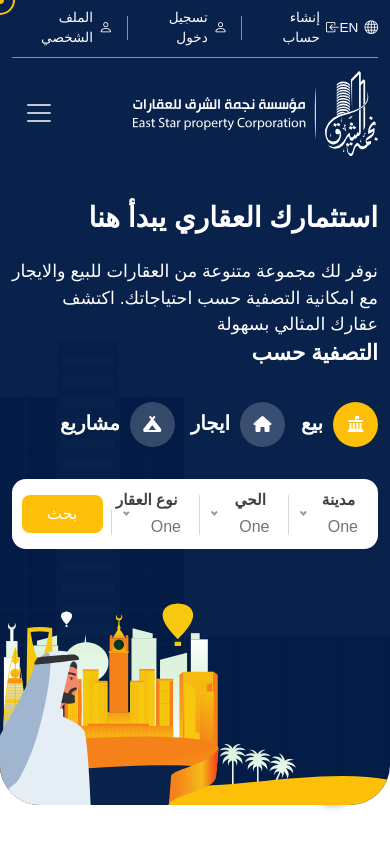
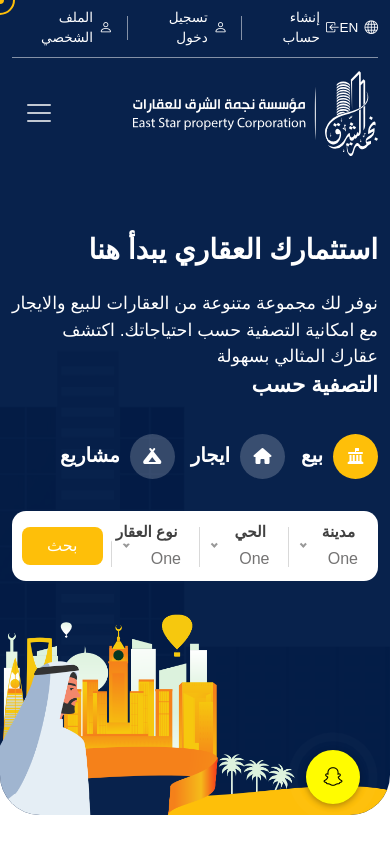
Before and after one commit to wesam-sakr/negmetAlsharq, a plain HTML site: page index.html in a window 390 px wide. Shown: the top 844 px of the page. Drawn offline with Linux system fonts and the light colour scheme; a web font is replaced by a local one.

Commit message:
hero image

```diff
--- a/css/style.css
+++ b/css/style.css
@@ -154,7 +154,7 @@
   position: fixed;
   bottom: 110px;
   inset-inline-start: 30px;
-  z-index: 9;
+  z-index: 11;
 }
 
 .fixed-icon a i {
@@ -168,7 +168,6 @@
   border-radius: 50%;
   box-shadow: 0 2px 6px 0 rgb(0 0 0 / 30%);
   transition: .5s;
-  z-index: 8708;
   font-size: 20px;
   width: 54px;
   height: 54px
@@ -680,8 +679,7 @@ ul {
   position: absolute;
   inset-inline-end: 0;
   bottom: 0;
-  max-height: 100%;
-  /* width: auto; */
+  width: 70%;
 }
 
 [dir='ltr'] .heroSec .hero-image {
@@ -1562,8 +1560,8 @@ footer .sub-footer span {
   .hero-content {
     width: 60%;
   }
-  .hero-content p{
-    width: 60%;
+  .hero-content p {
+    width: 74%;
   }
  }
 @media (max-width: 991.8px) {
@@ -1603,21 +1601,20 @@ footer .sub-footer span {
     margin-block: 8px;
   }
 
+  .heroSec {
+    padding-block: 4rem 0;
+  }
   /* hero section */
-  .heroSec {
-    height: 75vh;
-    padding-block: 4rem 8rem;
-  }
-
+  .heroSec .hero-image {
+    width: 100%;
+    position: relative;
+  }
 
   .hero-content {
     width: 78%;
-  }
-
-  .heroSec .hero-image {
-    width: 130%;
-    height: unset;
-  }
+    margin-bottom: 2rem;
+  }
+
 
   /* profile */
   .profile .profile-data .my-aqars .card {
@@ -1680,7 +1677,7 @@ footer .sub-footer span {
 
   .heroSec {
     height: unset;
-    padding-block: 2rem 16rem;
+    /* padding-block: 2rem 16rem; */
   }
 
   .classification-content .btn {
--- a/index.html
+++ b/index.html
@@ -198,12 +198,6 @@
       <!-- hero section -->
       <section class="heroSec">
         <div class="container-fluid text-white">
-          <img
-            loading="lazy"
-            src="images/hero-img.svg"
-            alt=" "
-            class="hero-image"
-          />
           <div class="hero-content">
             <h1 class="mb-4 fw-bold">استثمارك العقاري يبدأ هنا</h1>
             <p>
@@ -310,6 +304,12 @@
             </div>
           </div>
         </div>
+        <img
+            loading="lazy"
+            src="images/hero-img.png"
+            alt=" "
+            class="hero-image"
+          />
       </section>
     </div>
 
```
Also changed, not shown: images/hero-img-2.svg (renamed from images/hero-img.svg), images/hero-img.png (added).
